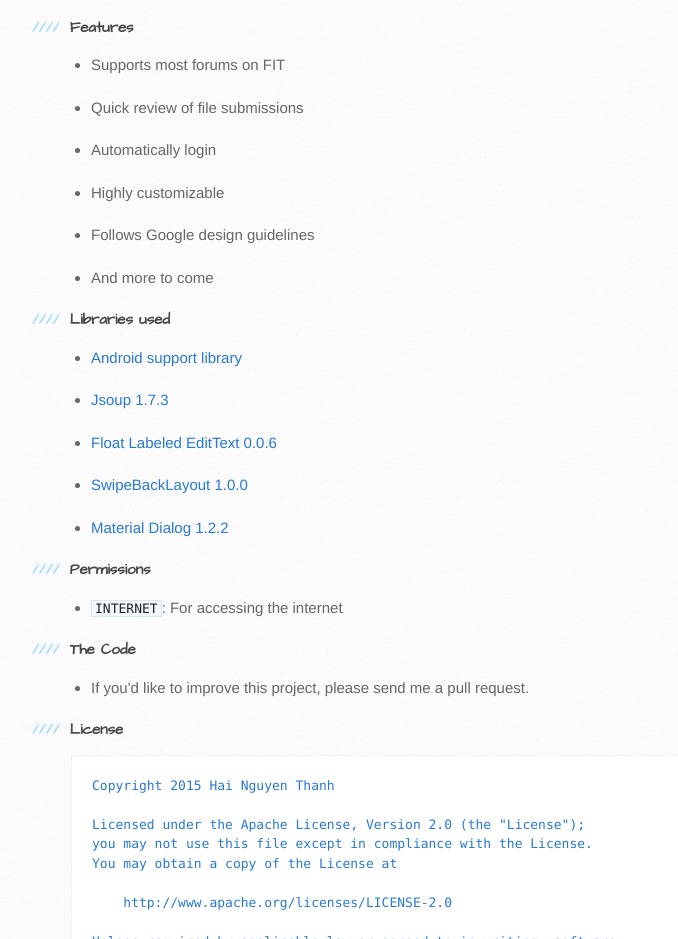
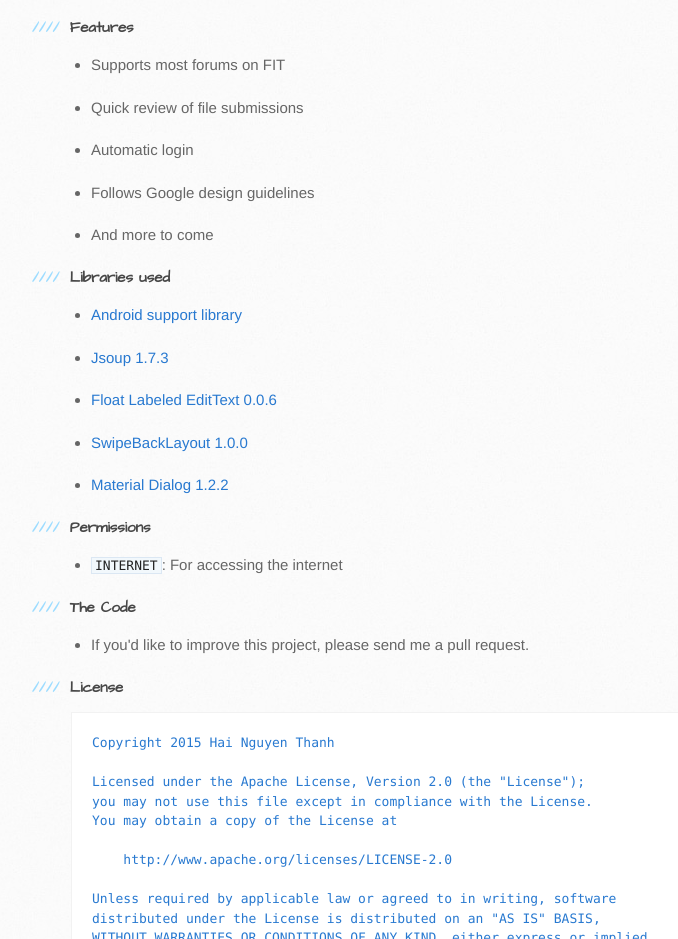
Before and after one commit to b1acKr0se/hanusync, a plain HTML site: page index.html in a window 1280 px wide. Shown: the part 1220-2159 px from the top of the page, without its empty margins (99-777 px from the left). Drawn offline with Linux system fonts and the light colour scheme.

Commit message:
Update index.html

```diff
--- a/index.html
+++ b/index.html
@@ -45,8 +45,7 @@
 <ul>
 <li><p>Supports most forums on FIT</p></li>
 <li><p>Quick review of file submissions</p></li>
-<li><p>Automatically login</p></li>
-<li><p>Highly customizable</p></li>
+<li><p>Automatic login</p></li>
 <li><p>Follows Google design guidelines</p></li>
 <li><p>And more to come</p></li>
 </ul>
```
